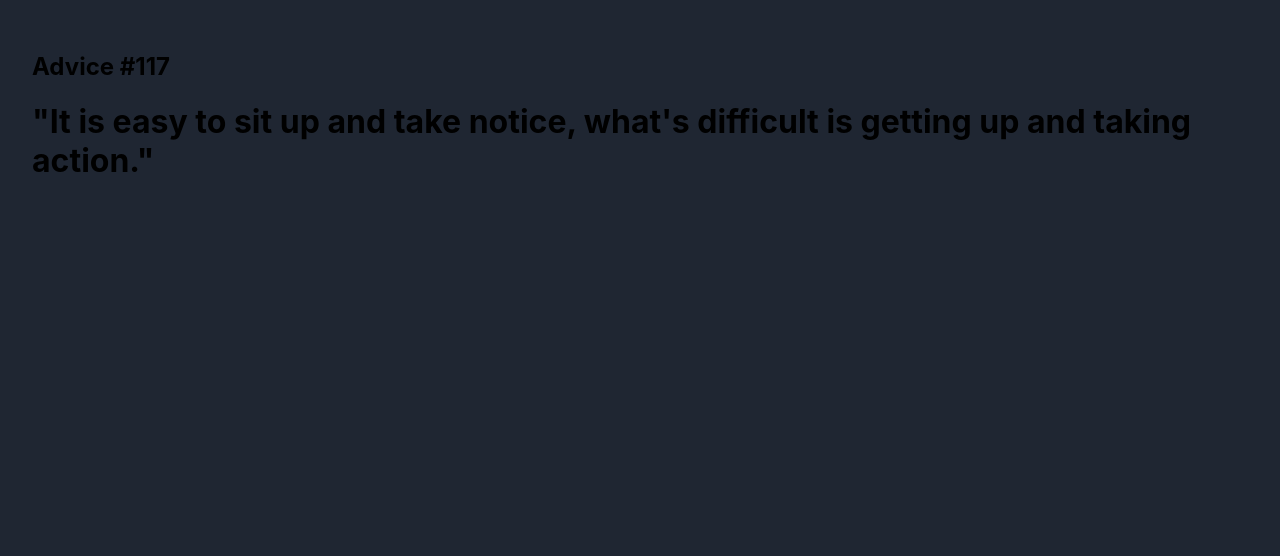
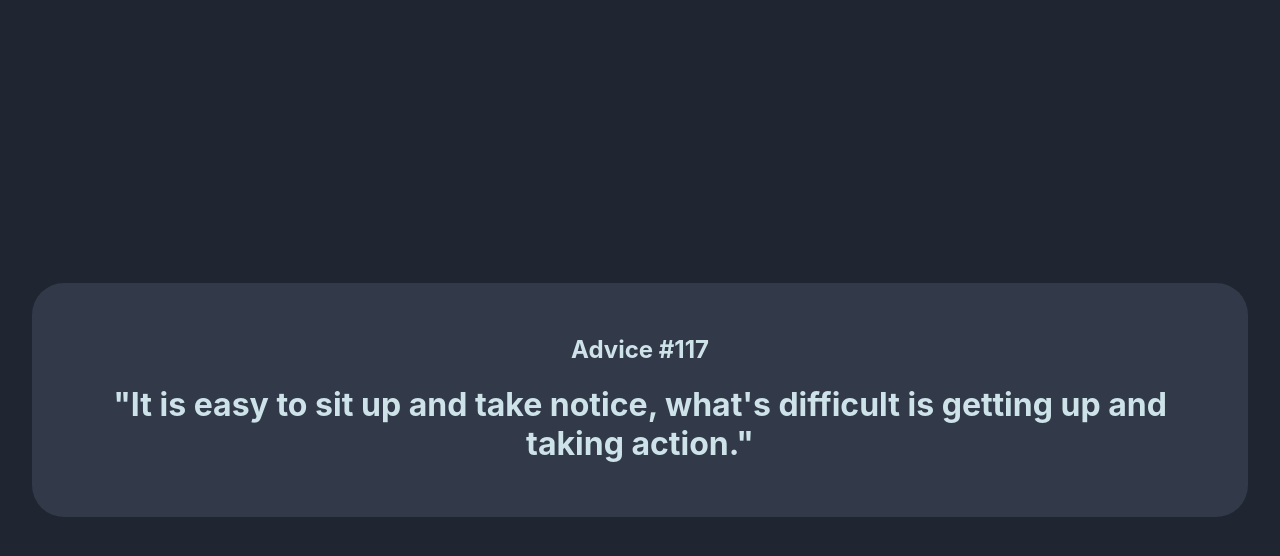
Before and after one commit to gefgu/advice-slip, a Next.js app: page / in a window 1280 px wide. Shown: the top 556 px of the page. Built offline with nearby package versions, Linux system fonts and the light colour scheme.

Commit message:
Add quote box background and borders

```diff
--- a/pages/index.tsx
+++ b/pages/index.tsx
@@ -10,7 +10,7 @@ const Home: NextPage = () => {
         <link rel="icon" href="/favicon.png" />
       </Head>
 
-      <main>
+      <main className={styles.quoteBox}>
         <h2>Advice #117</h2>
         <h1>
           "It is easy to sit up and take notice, what's difficult is getting up
--- a/styles/Home.module.css
+++ b/styles/Home.module.css
@@ -2,4 +2,15 @@
   background-color: hsl(218, 23%, 16%);
   padding: 32px;
   min-height: 100vh;
+  display: flex;
+  justify-content: center;
+  align-items: center;
 }
+
+.quoteBox {
+  color: hsl(193, 38%, 86%);
+  background-color: hsl(217, 19%, 24%);
+  padding: 32px;
+  border-radius: 32px;
+  text-align: center;
+}
```
